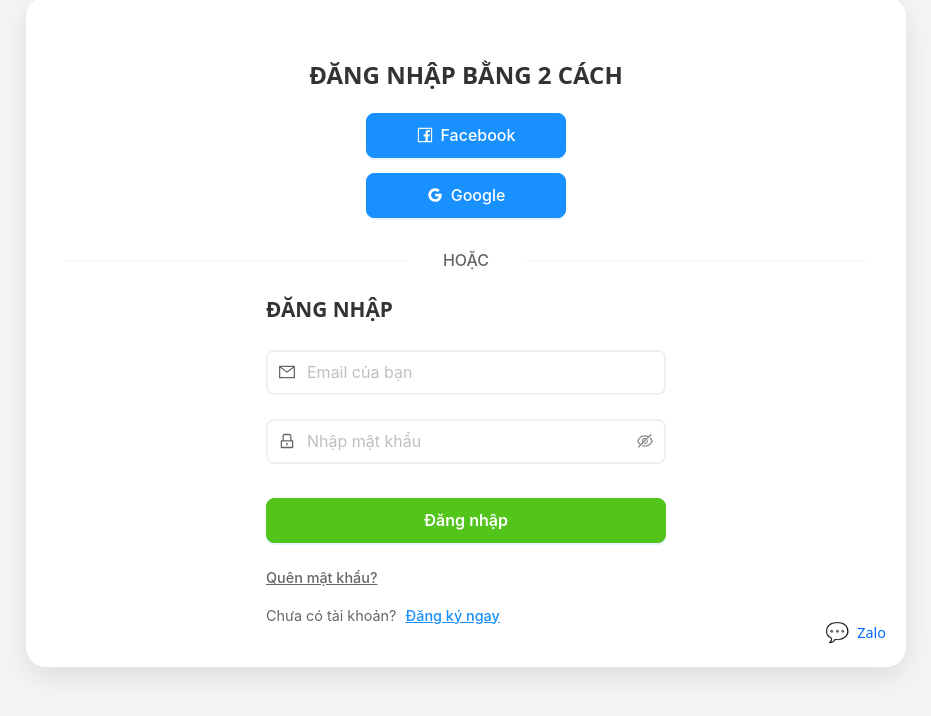
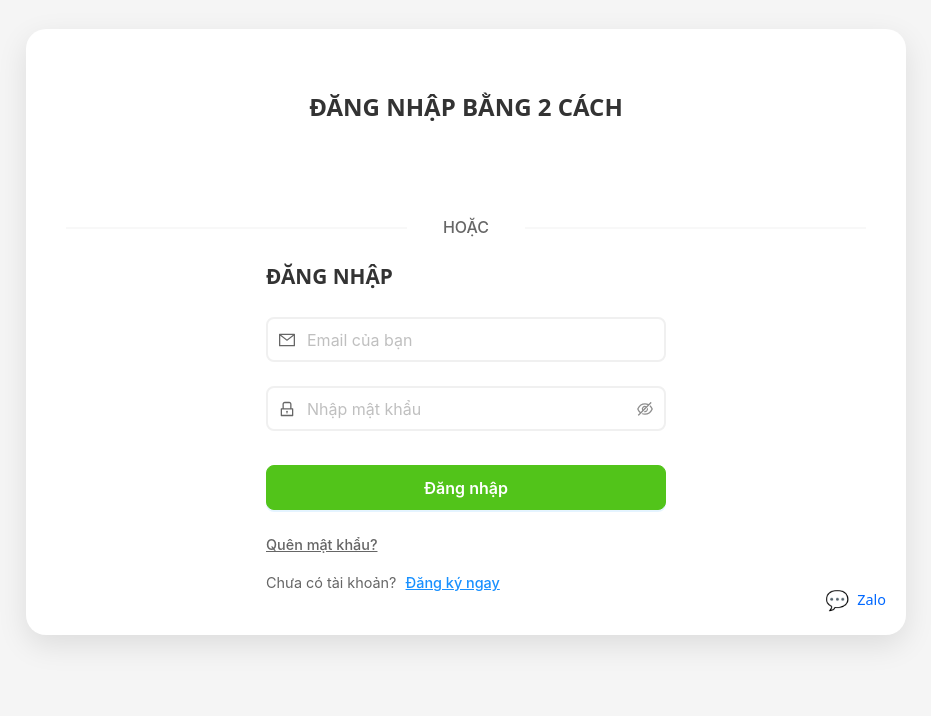
Before and after one commit to NguyenDucVinh-18/BookShop_FE, a React (Vite) app: page /login in a window 1280 px wide. Shown: the part 108-824 px from the top of the page, without its empty margins (174-1105 px from the left). Built offline with nearby package versions, Linux system fonts and the light colour scheme; no server answers.

Commit message:
oauth2 login

```diff
--- a/package.json
+++ b/package.json
@@ -25,6 +25,7 @@
   },
   "devDependencies": {
     "@eslint/js": "^9.30.1",
+    "@react-oauth/google": "0.12.2",
     "@types/react": "^19.1.8",
     "@types/react-dom": "^19.1.6",
     "@vitejs/plugin-react": "^4.6.0",
--- a/src/main.jsx
+++ b/src/main.jsx
@@ -3,11 +3,16 @@ import { createRoot } from "react-dom/client";
 import "./index.css";
 import App from "./App.jsx";
 import { AuthWrapper } from "./components/context/auth.context";
+import { GoogleOAuthProvider } from "@react-oauth/google";
+
+const clientID = import.meta.env.VITE_CLIENT_ID;
 
 createRoot(document.getElementById("root")).render(
   <StrictMode>
      <AuthWrapper>
-      <App />
+     <GoogleOAuthProvider clientId={clientID}>
+        <App />
+      </GoogleOAuthProvider>
     </AuthWrapper>
   </StrictMode>
 );
--- a/src/pages/LoginPage.jsx
+++ b/src/pages/LoginPage.jsx
@@ -8,8 +8,12 @@ import {
 } from "@ant-design/icons";
 import "../styles/LoginPage.css";
 import { useNavigate } from "react-router-dom";
-import {  loginCustomerAPI } from "../service/auth.service";
+import {
+  loginCustomerAPI,
+  loginCustomerOauth2API,
+} from "../service/auth.service";
 import { AuthContext } from "../components/context/auth.context";
+import { GoogleLogin } from "@react-oauth/google";
 
 const LoginPage = () => {
   const [loginForm] = Form.useForm();
@@ -20,7 +24,8 @@ const LoginPage = () => {
     visible: false,
   });
   const [loading, setLoading] = useState(false);
-  const { user, setUser, fetchUserInfor, fetchCartInfor } = useContext(AuthContext);
+  const { user, setUser, fetchUserInfor, fetchCartInfor } =
+    useContext(AuthContext);
 
   const showNotification = (type, msg) => {
     setNotification({ type, message: msg, visible: true });
@@ -28,6 +33,48 @@ const LoginPage = () => {
       () => setNotification({ type: "", message: "", visible: false }),
       3000
     );
+  };
+
+  const handleLoginWithGoogle = async (credentialResponse) => {
+    try {
+      setLoading(true);
+      const res = await loginCustomerOauth2API(credentialResponse.credential);
+      if (res && res.data) {
+        if (res.data.customer.enabled === false) {
+          setLoading(true);
+          showNotification(
+            "success",
+            "Tài khoản chưa được xác thực. Vui lòng kiểm tra email để xác thực tài khoản."
+          );
+          setTimeout(() => {
+            setLoading(false);
+            navigate("/email-verification", {
+              state: { email: res.data.customer.email },
+            });
+          }, 1500);
+        } else {
+          localStorage.setItem("access_token", res.data.tokens.accessToken);
+          localStorage.setItem("role", res.data.customer.role);
+          setUser(res.data.customer);
+          setLoading(true);
+          showNotification("success", res.message || "Đăng nhập thành công");
+          setTimeout(async () => {
+            setLoading(false);
+            if (res.data.customer.role === "CUSTOMER") {
+              await fetchUserInfor();
+              await fetchCartInfor();
+              navigate("/");
+              return;
+            }
+          }, 1500);
+        }
+      } else {
+        showNotification("error", res.message || "Đăng nhập thất bại");
+      }
+    } catch (error) {
+      console.error("Google login error:", error);
+      message.error("Có lỗi khi xử lý đăng nhập bằng Google");
+    }
   };
 
   const onLoginFinish = async (values) => {
@@ -108,22 +155,22 @@ const LoginPage = () => {
         <div className="social-login-section">
           <h2 className="social-login-title">ĐĂNG NHẬP BẰNG 2 cách</h2>
           <div className="social-buttons">
-            <Button
-              type="primary"
-              className="facebook-btn"
-              icon={<FacebookOutlined />}
-              size="large"
-            >
-              Facebook
-            </Button>
-            <Button
-              type="primary"
-              className="google-btn"
-              icon={<GoogleOutlined />}
-              size="large"
-            >
-              Google
-            </Button>
+            <div style={{ width: 400, margin: "0 auto" }}>
+              <GoogleLogin
+                onSuccess={handleLoginWithGoogle}
+                onError={() =>
+                  notification.error({ message: "Đăng nhập Google thất bại!" })
+                }
+                locale="vi"
+                size="large"
+                text="signin_with"
+                shape="pill"
+                logo_alignment="left"
+                width="370"
+                useOneTap={false}
+                loading={loading}
+              />
+            </div>
           </div>
         </div>
 
--- a/src/service/auth.service.js
+++ b/src/service/auth.service.js
@@ -86,6 +86,11 @@ const removeResetPasswordOtpAPI = (email) => {
   return axios.post(URL_BACKEND, data);
 };
 
+const loginCustomerOauth2API = (token) => {
+  const URL_BACKEND = `/api/auth/login-oauth2?token=${token}`;
+  return axios.post(URL_BACKEND);
+};
+
 export {
   loginCustomerAPI,
   loginEmployeeAPI,
@@ -98,4 +103,5 @@ export {
   sendResetPasswordOtpAPI,
   resetPasswordAPI,
   removeResetPasswordOtpAPI,
+  loginCustomerOauth2API,
 };
```
Also changed, not shown: 1 other file (tests, documents, lock files or other folders).
